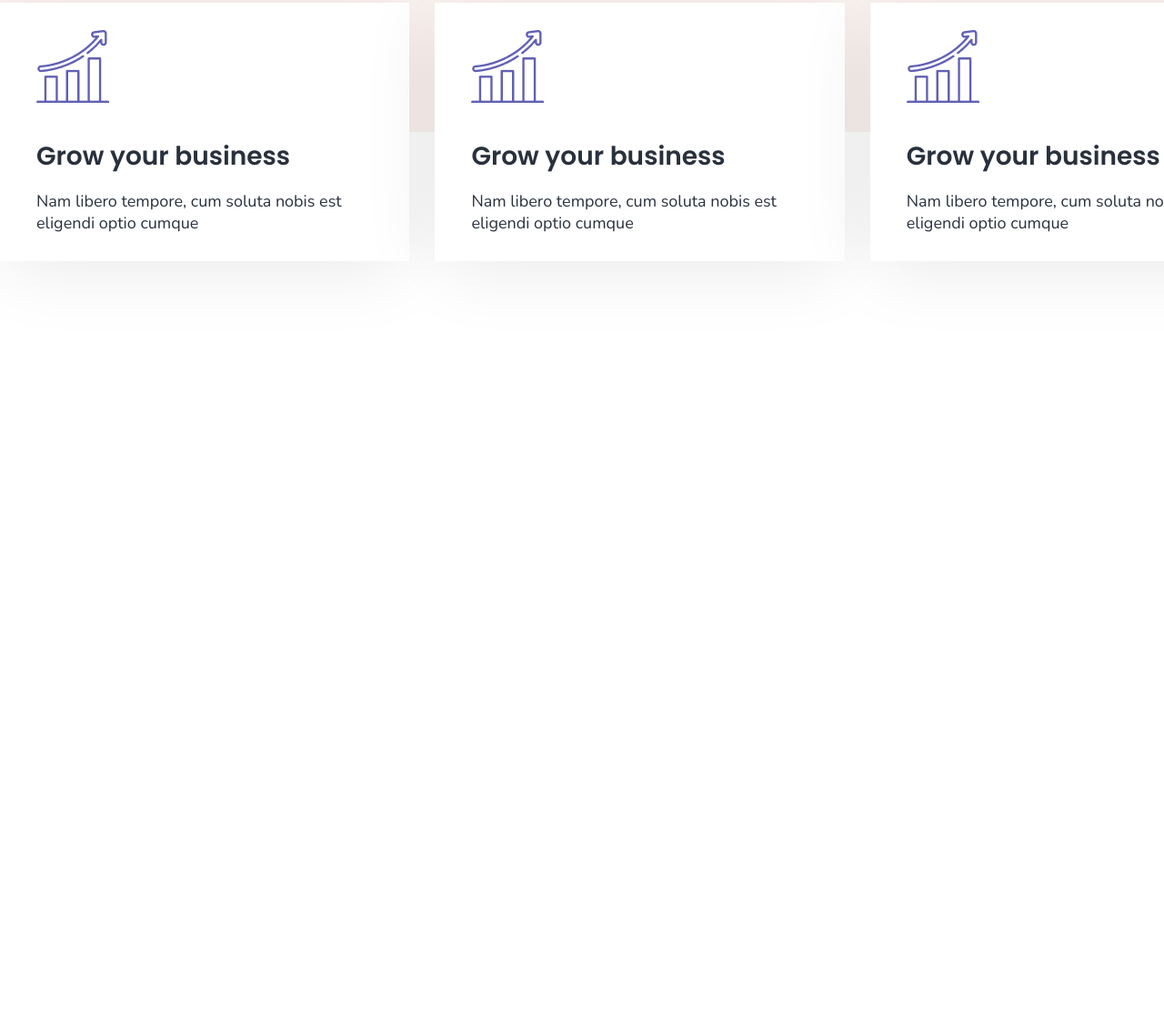
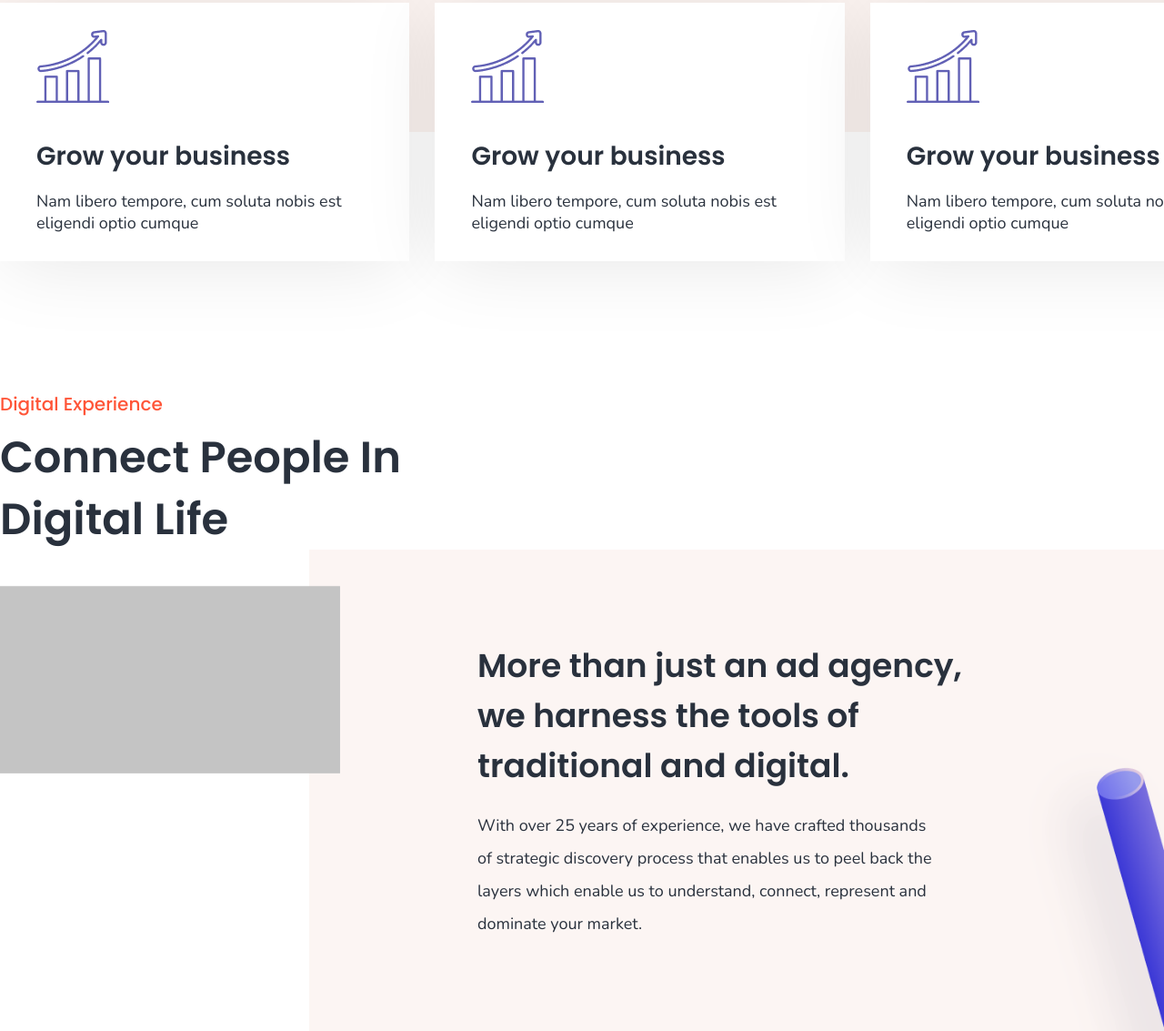
Before and after one commit to ABMshawonislam-dev/website-1, a plain HTML site: page index.html in a window 1280 px wide. Shown: the part 791-1924 px from the top of the page at 91% size. Before the commit the page ends 1220 px from the top, so only its background shows below. Drawn offline with nearby package versions, Linux system fonts and the light colour scheme.

Commit message:
digitl part done

```diff
--- a/css/style.css
+++ b/css/style.css
@@ -14,6 +14,25 @@ a{
 .container{
     width: 1407px;
     margin: 0 auto;
+}
+
+.title h4{
+    font-family: 'Poppins', sans-serif;
+    font-size: 20px;
+    font-weight: 500;
+    color: #FF5538;
+    text-transform: capitalize;
+}
+
+.title h2{
+    font-family: 'Poppins', sans-serif;
+    font-size: 48px;
+    font-weight: 600;
+    color: #29313D;
+    text-transform: capitalize;
+    width: 449px;
+    line-height: 140%;
+    margin-top: 10px;
 }
 
 /* ===========================
@@ -206,6 +225,7 @@ nav .button a{
     border-color: #FF5538;
 }
 
+
 /* ===========================
     banner part end
 ============================== */
@@ -237,7 +257,10 @@ nav .button a{
     color: #29313D;
     margin-top: 34px;
     margin-bottom: 16px;
+
 }
+
+
 
 .service .item p{
     font-family: 'Nunito', sans-serif;
@@ -246,6 +269,58 @@ nav .button a{
     color: #29313D;
 }
 
+
 /* ===========================
     service part end
 ============================== */
+
+
+/* ===========================
+    digitallife part start
+============================== */
+
+.digitallife .box{
+    display: flex;
+}
+
+.digitallife .left{
+    width: 50%;
+}
+
+
+.digitallife .left img{
+    position: relative;
+    top: 40px;
+    right: 0;
+    width: 110%;
+}
+
+.digitallife .right{
+    width: 50%;
+    background: url(../images/digitallifebg.png) no-repeat;
+    background-size: cover;
+    padding: 100px 185px;
+}
+
+.digitallife .right h3{
+    font-family: 'Poppins', sans-serif;
+    font-size: 36px;
+    font-weight: 600;
+    color: #29313D;
+    width: 570px;
+
+}
+
+.digitallife .right p{
+    font-family: 'Nunito', sans-serif;
+    font-size: 18px;
+    font-weight: 400;
+    color: #29313D;
+    width: 501px;
+    line-height: 200%;
+    margin-top: 20px;
+}
+
+/* ===========================
+    digitallife part end
+============================== */
--- a/index.html
+++ b/index.html
@@ -100,11 +100,38 @@
 
             </div>
         </div>
+
     </section>
 
     <!-- ====================================
             service part end
     ========================================= -->
 
+    <!-- ====================================
+            digitallife part start
+    ========================================= -->
+
+    <section class="digitallife">
+        <div class="container">
+            <div class="title">
+                <h4>digital experience</h4>
+                <h2>Connect people in digital life</h2>
+            </div>
+        </div>
+        <div class="box">
+            <div class="left">
+                <img src="images/digitalimg.png" alt="">
+            </div>
+            <div class="right">
+                <h3>More than just an ad agency, we harness the tools of traditional and digital.</h3>
+                <p>With over 25 years of experience, we have crafted thousands of strategic discovery process that enables us to peel back the layers which enable us to understand, connect, represent and dominate your market.</p>
+            </div>
+        </div>
+    </section>
+
+    <!-- ====================================
+            digitallife part end
+    ========================================= -->
+
 </body>
 </html>
```
Also changed, not shown: images/digitalimg.png (added), images/digitallifebg.png (added).
